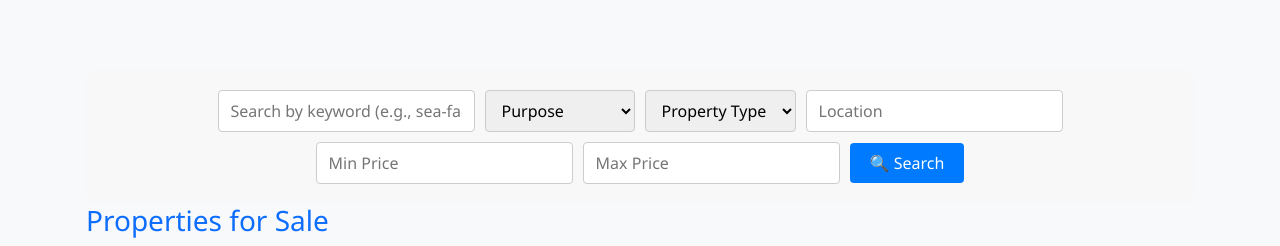
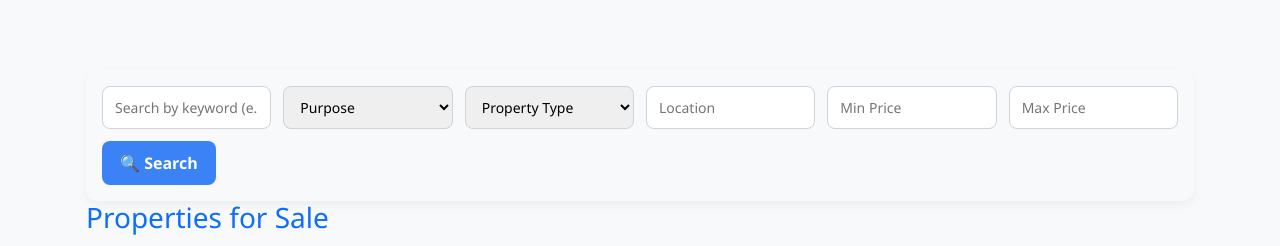
Before and after one commit to Honey7289/home-heavenly1, a React (Create React App) app: page / in a window 1280 px wide. Shown: the part 186-432 px from the top of the page. Built offline with nearby package versions, Linux system fonts and the light colour scheme; no server answers.

Commit message:
Update SearchBar.css

```diff
--- a/src/components/Home/SearchBar.css
+++ b/src/components/Home/SearchBar.css
@@ -1,31 +1,57 @@
+/* SearchBar.css */
+
 .search-bar-container {
   display: flex;
   flex-wrap: wrap;
-    gap: 10px;
-    padding: 20px;
-    background: #f8f8f8;
-    border-radius: 8px;
+  gap: 12px;
+  padding: 16px;
+  background-color: #f8f9fa;
+  border-radius: 12px;
+  box-shadow: 0 4px 10px rgba(0, 0, 0, 0.05);
   align-items: center;
-    justify-content: center;
+  justify-content: space-between;
 }
 
 .search-bar-container input,
 .search-bar-container select {
-    padding: 8px 12px;
-    min-width: 150px;
-    border-radius: 4px;
-    border: 1px solid #ccc;
+  padding: 10px 12px;
+  font-size: 14px;
+  border: 1px solid #ced4da;
+  border-radius: 8px;
+  flex: 1 1 160px;
+  min-width: 140px;
+  outline: none;
+  transition: border 0.2s ease;
+}
+
+.search-bar-container input:focus,
+.search-bar-container select:focus {
+  border-color: #3b82f6;
 }
 
 .search-bar-container button {
-    background-color: #007bff;
+  padding: 10px 18px;
+  background-color: #3b82f6;
   color: white;
-    padding: 8px 20px;
   border: none;
-    border-radius: 4px;
+  border-radius: 8px;
+  font-weight: 600;
   cursor: pointer;
+  transition: background-color 0.3s ease;
 }
 
 .search-bar-container button:hover {
-    background-color: #0056b3;
+  background-color: #2563eb;
 }
+
+@media (max-width: 768px) {
+  .search-bar-container {
+    flex-direction: column;
+    align-items: stretch;
+  }
+  .search-bar-container input,
+  .search-bar-container select,
+  .search-bar-container button {
+    width: 100%;
+  }
+}
```
Lines whose indentation alone changed are shown as unchanged.
